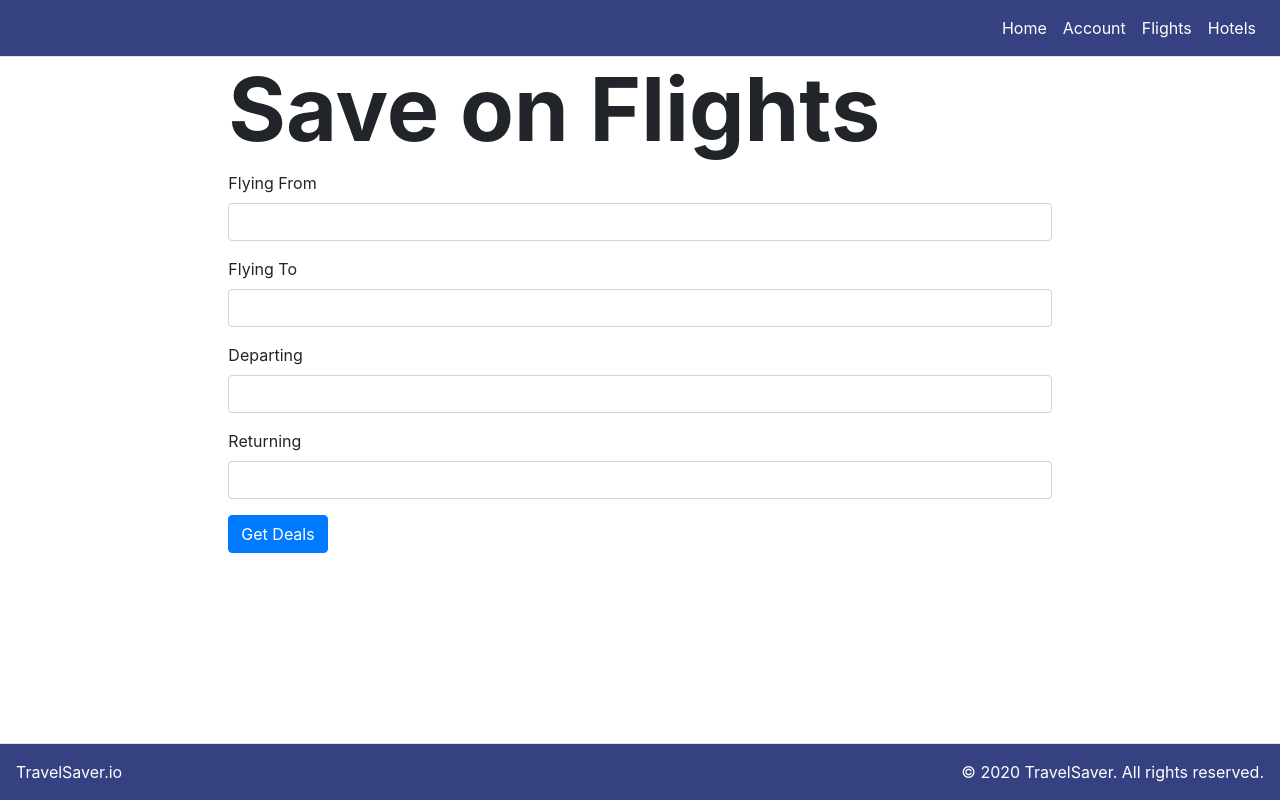
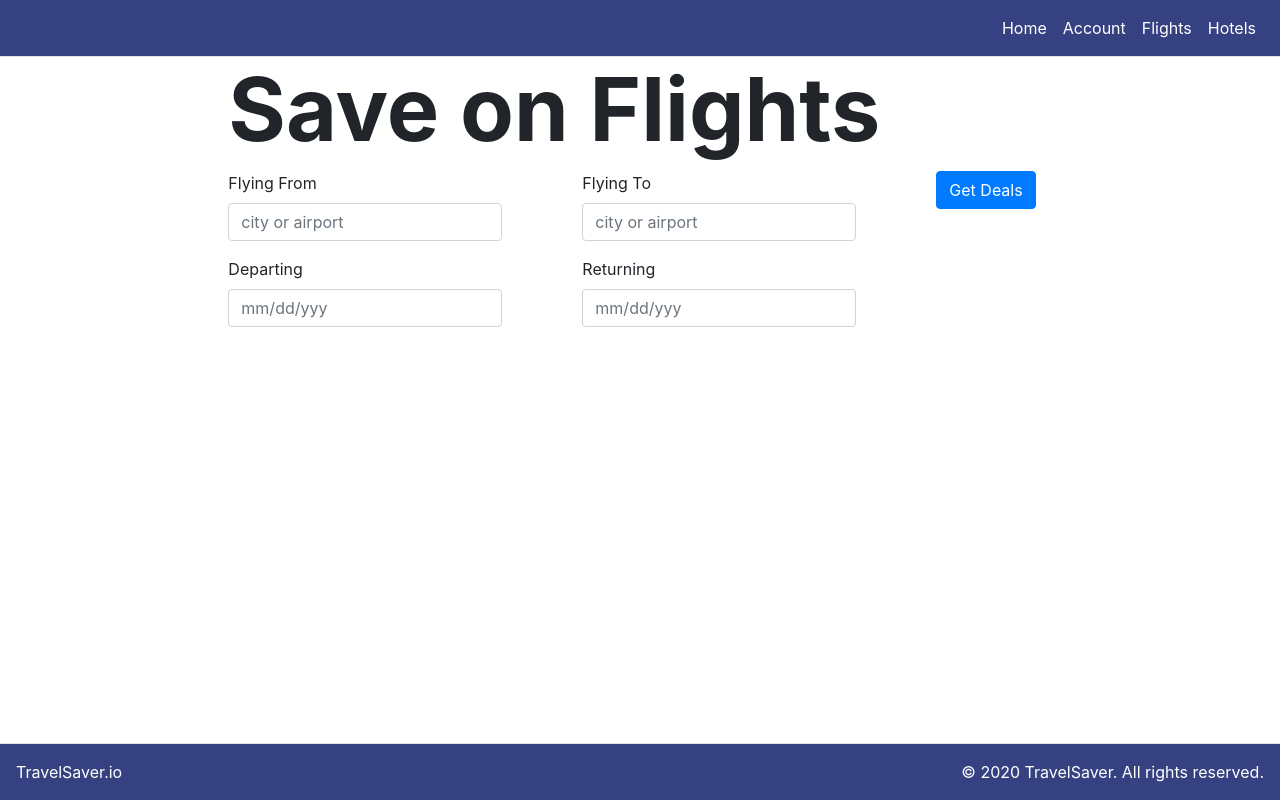
Before and after one commit to jamievullo/TravelSaver, a React (Create React App) app: page / in a window 1280 px wide. Built offline with nearby package versions, Linux system fonts and the light colour scheme.

Commit message:
Working on form for flight form

```diff
--- a/src/components/Hero.js
+++ b/src/components/Hero.js
@@ -13,8 +13,8 @@ export default function Hero(props) {
             <Row className="justify-content-center py-0">
                 <Col md={8} sm={12}>
                     {props.title && <h1 className="display-2 font-weight-bolder">{props.title}</h1>}
-                    {props.subTitle && <h3 className="display-4 font-weight-light">{props.subTitle}</h3>}
-                    {props.text && <h3 className="lead font-weight-light">{props.text}</h3>}
+                    {/* {props.subTitle && <h3 className="display-4 font-weight-light">{props.subTitle}</h3>} */}
+                    {/* {props.text && <h3 className="lead font-weight-light">{props.text}</h3>} */}
                     <HeroFlightForm />
                     {/* <SocialMediaIcons /> */}
                 </Col>
--- a/src/components/HeroFlightForm.js
+++ b/src/components/HeroFlightForm.js
@@ -1,4 +1,5 @@
 import React, { Component } from 'react'
+// import Container from 'react-bootstrap/Container'
 import Form from 'react-bootstrap/Form';
 import Button from 'react-bootstrap/Button';
 
@@ -14,32 +15,36 @@ export default class HeroFlightForm extends Component {
         disabled: false,
     }
 
+
+
     render() {
         return (
             <div>
-                <div className='hero-flight-from' >
+                 {/* style={{ backgroundColor: "grey", height: "30%", width: "83%"}} */}
+                <div className='hero-flight-form'>
                 <Form onSubmit={this.handleSubmit}>
-                <Form.Group>
-                    <Form.Label htmlFor="flyingFrom">Flying From</Form.Label>
-                    <Form.Control id="flyingFrom" name="flyingFrom" type="text" value={this.state.flyingFrom} onChange={this.handleChange} />
-                </Form.Group>
-                <Form.Group>
-                    <Form.Label htmlFor="flyingTo">Flying To</Form.Label>
-                    <Form.Control id="flyingTo" name="flyingTo" type="text" value={this.state.flyingTo} onChange={this.handleChange} />
-                </Form.Group>
-                <Form.Group>
-                    <Form.Label htmlFor="departing">Departing</Form.Label>
-                    <Form.Control id="departing" name="name" type="text" value={this.state.departing} onChange={this.handleChange} />
-                </Form.Group>
-                <Form.Group>
-                    <Form.Label htmlFor="returning">Returning</Form.Label>
-                    <Form.Control id="returning" name="name" type="text" value={this.state.returning} onChange={this.handleChange} />
-                </Form.Group>
+                    <Form.Group style={{ float: "left", marginRight: "80px" }}>
+                        <Form.Label>Flying From</Form.Label>
+                        <Form.Control id="flying-from" type="text" placeHolder="city or airport" value={this.state.flyingFrom} onChange={this.handleChange} />
+                    </Form.Group>
+                    <Form.Group style={{ float: "left", marginRight: "80px" }}>
+                        <Form.Label>Flying To</Form.Label>
+                        <Form.Control id="flyingTo" type="text" placeHolder="city or airport" value={this.state.flyingTo} onChange={this.handleChange} />
+                    </Form.Group>
+
+                    <Form.Group style={{ float: "left", marginRight: "80px" }}>
+                        <Form.Label>Departing</Form.Label>
+                        <Form.Control id="departing" type="text" placeHolder="mm/dd/yyy" value={this.state.departing} onChange={this.handleChange} />
+                    </Form.Group>
+                    <Form.Group style={{ float: "left", marginRight: "80px" }}>
+                        <Form.Label>Returning</Form.Label>
+                        <Form.Control id="returning" type="text" placeHolder="mm/dd/yyy" value={this.state.returning} onChange={this.handleChange} />
+                    </Form.Group>
+                </Form>
                 <Button className="d-inline-block" variant="primary" type="submit" disabled={this.state.disabled}>
                         Get Deals
                 </Button>
-            </Form>
-            </div>
+                </div>
             </div>
         )
     }
--- a/src/index.css
+++ b/src/index.css
@@ -22,6 +22,10 @@ code {
   color: white;
 }
 
+.hero {
+
+}
+
 .footer {
   position: fixed;
   left: 0;
```
